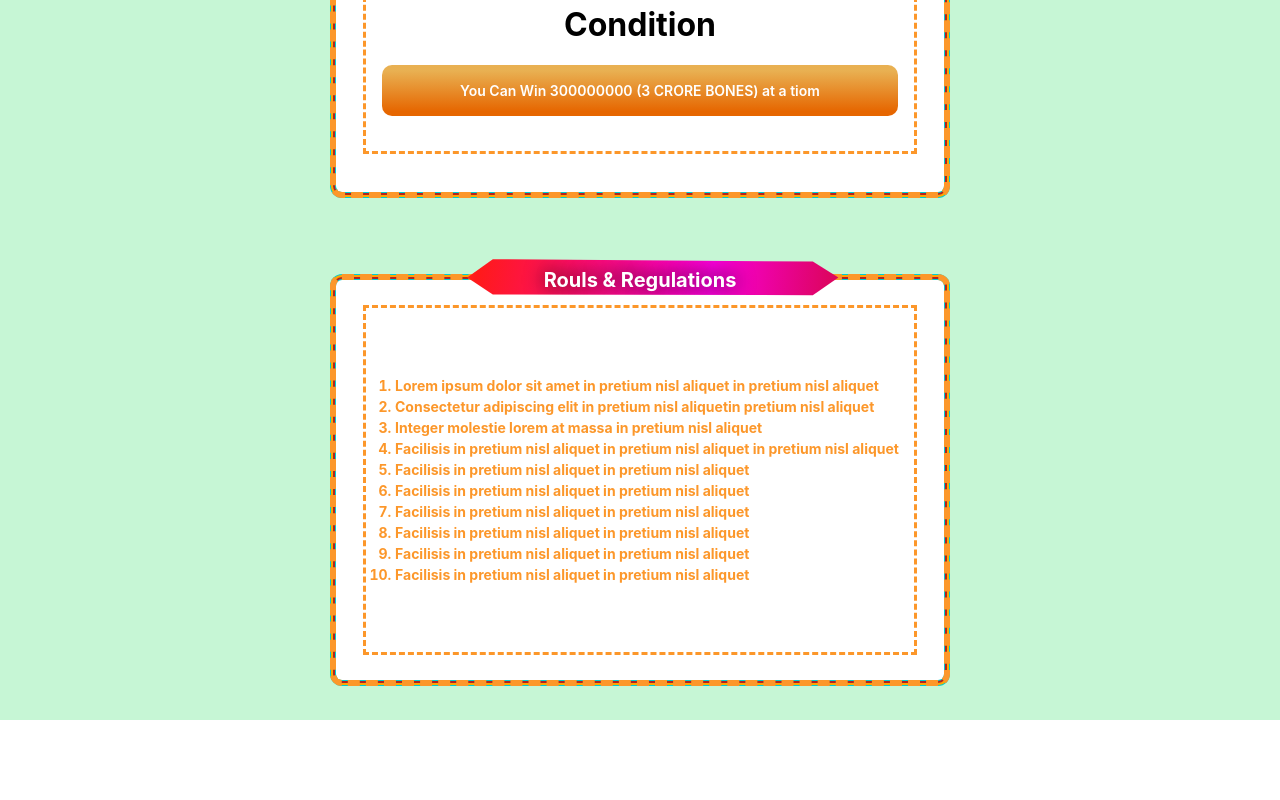
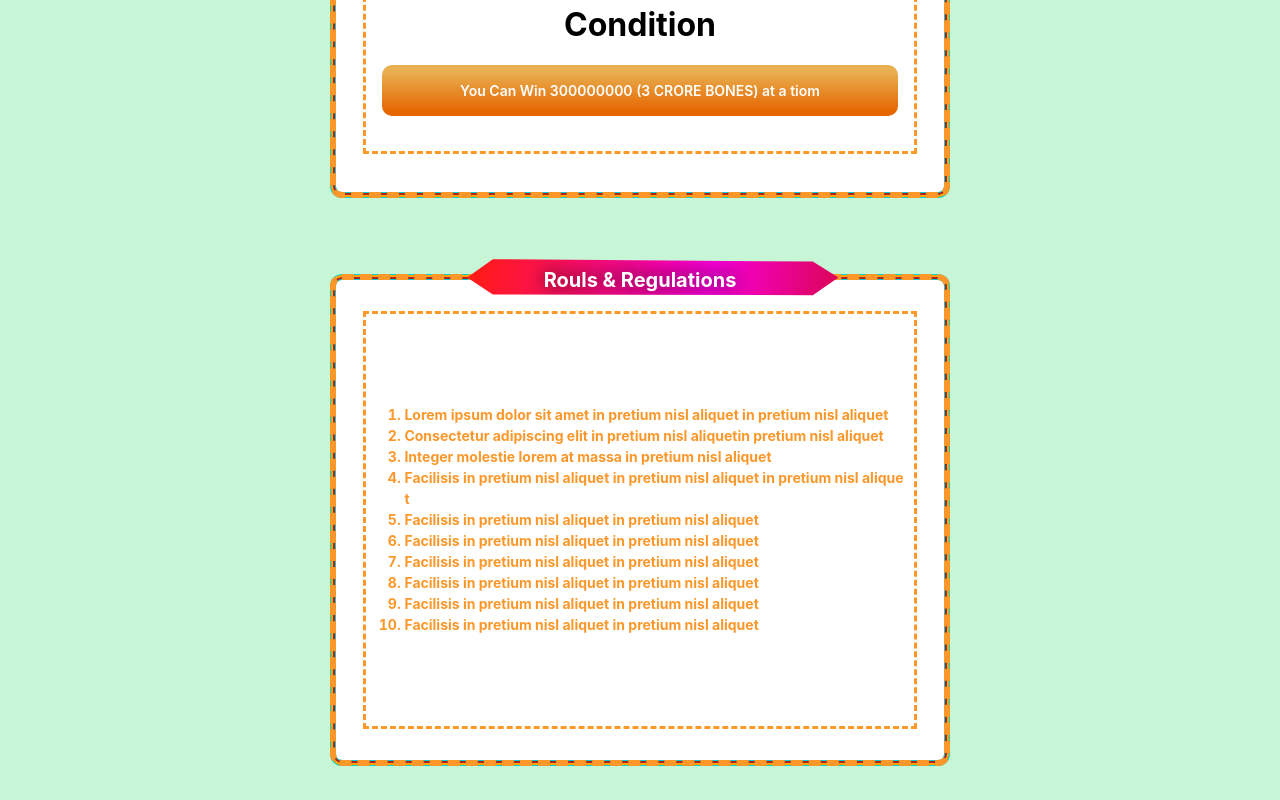
Before and after one commit to Ermaurya/projects, a React (Create React App) app: page / in a window 1280 px wide. Shown: the part 2818-3618 px from the top of the page. Before the commit the page ends 3538 px from the top, so only its background shows below. Built offline with nearby package versions, Linux system fonts and the light colour scheme.

Commit message:
Update Card5.jsx

```diff
--- a/src/components/Card5.jsx
+++ b/src/components/Card5.jsx
@@ -54,14 +54,14 @@ const Card5 = () => {
     Rouls & Regulations
   </Box>
   </Box>
-<Box display="flex" alignItems="center" justifyContent="center" width={{ base: "100%" }}  h='30rem'>
+<Box display="flex" alignItems="center" justifyContent="center" width={{ base: "100%" }}  h='35rem'>
 
-<Box sx={card3}  boxShadow='dark-lg'  rounded='md'h='25rem' bg='white'width={{ base: "100%" }} display="flex" alignItems="center" justifyContent="center">
+<Box sx={card3}  boxShadow='dark-lg'  rounded='md'h='30rem' bg='white'width={{ base: "100%" }} display="flex" alignItems="center" justifyContent="center">
 
    <Box sx={card3a} w='90%' h='86%' position="relative"  >
 
   <Box  maxW='xl'>
-
+<Container>
    <OrderedList color='#fc972a' textAlign='justify' wordBreak={'break-all'}  p={2} fontSize={{ base: "16px", sm:"12px" , md: "10px", lg: "14px" }} width={{ base: "100%" }}>
   <ListItem wordBreak={'break-all'}  >
 
@@ -78,7 +78,7 @@ const Card5 = () => {
   <ListItem wordBreak={'break-all'}>Facilisis in pretium nisl aliquet in pretium nisl aliquet</ListItem>
   <ListItem wordBreak={'break-all'}>Facilisis in pretium nisl aliquet in pretium nisl aliquet</ListItem>
 </OrderedList>
-
+</Container>
   </Box>
    </Box>
   </Box>
```
